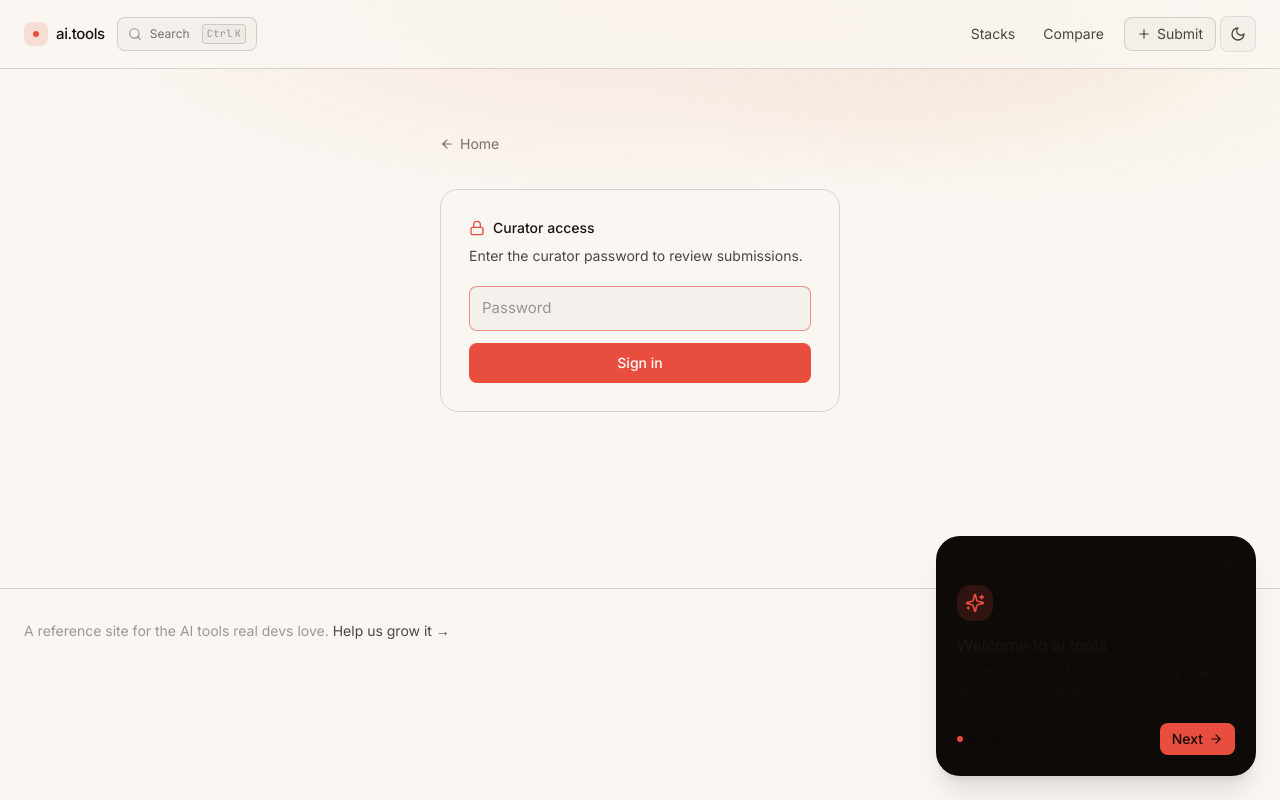
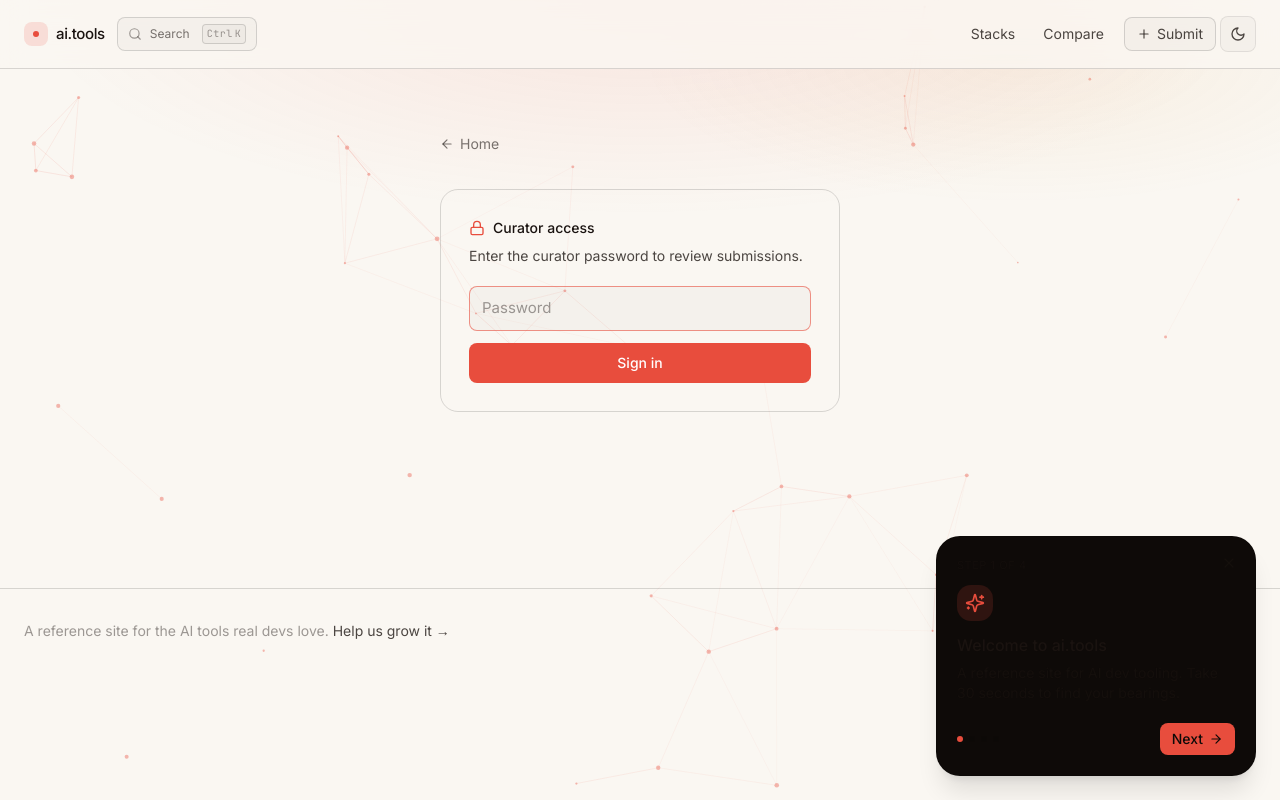
Before and after one commit to codecastillo/ai-tools, a Next.js app: page /admin in a window 1280 px wide. Built offline with nearby package versions, Linux system fonts and the light colour scheme.

Commit message:
Make body transparent so the fixed particle canvas is visible
The body had bg-bg painting over the z=-10 canvas, hiding it completely. Moved the bg color onto html only and bumped canvas opacity from 50 to 70 percent so the particles show through cleanly on every route.

```diff
--- a/src/app/globals.css
+++ b/src/app/globals.css
@@ -168,8 +168,7 @@
 }
 
 @layer base {
-  html,
-  body {
+  html {
     background: var(--color-bg);
     color: var(--color-ink);
     -webkit-font-smoothing: antialiased;
@@ -178,7 +177,11 @@
     transition: background-color 0.2s ease, color 0.2s ease;
   }
 
+  /* Body is transparent so the fixed particle canvas at z-index -10 is
+   * visible between the html background and the page content. */
   body {
+    background: transparent;
+    color: var(--color-ink);
     font-family: var(--font-sans);
     min-height: 100vh;
   }
--- a/src/components/particle-background.tsx
+++ b/src/components/particle-background.tsx
@@ -199,7 +199,7 @@ export default function ParticleBackground() {
     <canvas
       ref={canvasRef}
       aria-hidden="true"
-      className="pointer-events-none fixed inset-0 -z-10 h-full w-full opacity-50 [@media(prefers-reduced-motion:reduce)]:opacity-40"
+      className="pointer-events-none fixed inset-0 -z-10 h-full w-full opacity-70 [@media(prefers-reduced-motion:reduce)]:opacity-50"
     />
   );
 }
```
